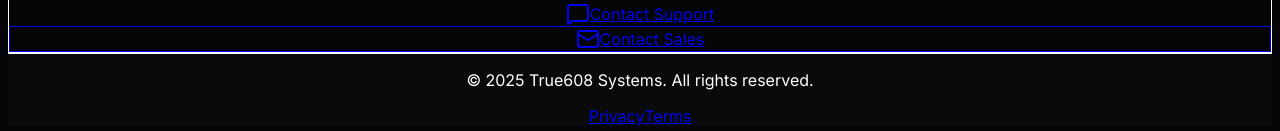
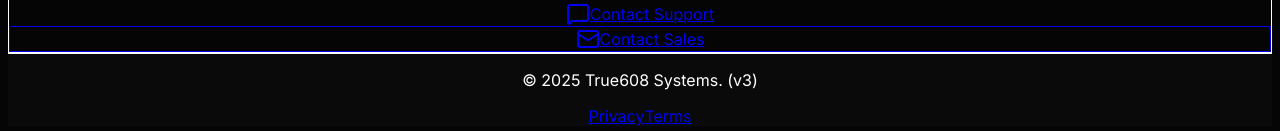
Before and after one commit to RisheeRaswath/True608-Website, a Next.js app: page / in a window 1280 px wide. Shown: the part 1393-1524 px from the top of the page. Built offline with nearby package versions, Linux system fonts and the light colour scheme.

Commit message:
FINAL RESTORE: The Original Masterpiece

```diff
--- a/src/app/page.tsx
+++ b/src/app/page.tsx
@@ -80,7 +80,7 @@ export default function LandingPage() {
             </div>
           </div>
 
-          {/* RIGHT: THE VISUAL PROOF (Phone) */}
+          {/* RIGHT: THE VISUAL PROOF */}
           <div className="relative mx-auto lg:mx-0">
             <div className="absolute top-1/2 left-1/2 -translate-x-1/2 -translate-y-1/2 w-80 h-80 bg-blue-600/20 rounded-full blur-[100px] -z-10"></div>
 
@@ -186,9 +186,10 @@ export default function LandingPage() {
         </div>
       </div>
 
+      {/* 5. FOOTER (I added a version tag "v3" so you KNOW when it updates) */}
       <footer className="border-t border-white/5 py-12 text-center bg-[#0a0a0a]">
         <p className="text-slate-600 text-sm">
-          &copy; 2025 True608 Systems. All rights reserved.
+          &copy; 2025 True608 Systems. (v3)
         </p>
         <div className="flex justify-center gap-6 mt-4 text-xs text-slate-600 font-medium">
             <Link href="/privacy" className="hover:text-slate-400">Privacy</Link>
```
